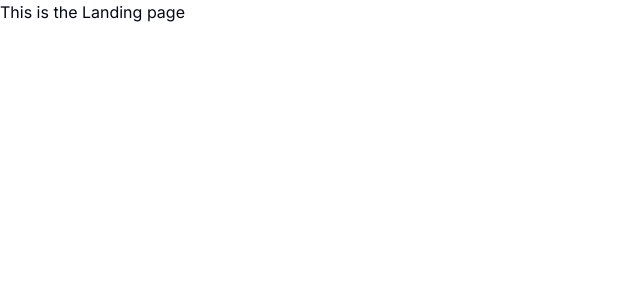
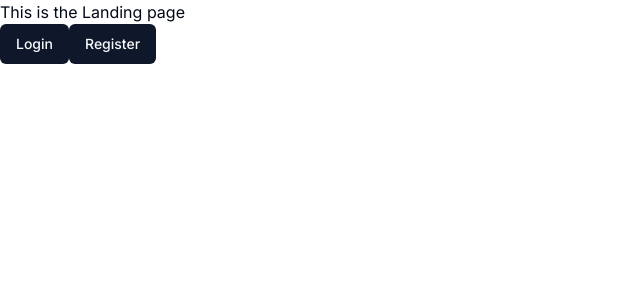
Before and after one commit to Yash-Sajwan24/ai-sass, a Next.js app: page / in a window 1280 px wide. Shown: the top 300 px of the page, without its empty margins (0-640 px from the left). Built offline with nearby package versions, Linux system fonts and the light colour scheme.

Commit message:
auth added

```diff
--- /dev/null
+++ b/app/(auth)/(routes)/sign-in/page.tsx
@@ -0,0 +1,5 @@
+import { SignIn } from "@clerk/nextjs";
+
+export default function Page() {
+  return <SignIn />;
+}
--- /dev/null
+++ b/app/(auth)/(routes)/sign-up/page.tsx
@@ -0,0 +1,5 @@
+import { SignUp } from "@clerk/nextjs";
+
+export default function Page() {
+  return <SignUp />;
+}
--- /dev/null
+++ b/app/(auth)/layout.tsx
@@ -0,0 +1,9 @@
+const AuthLayout = ({children}: {children: React.ReactNode}) => {
+  return (
+    <div className="flex items-center justify-center h-full">
+        {children}
+    </div>
+  )
+}
+
+export default AuthLayout
--- a/app/(dashboard)/(routes)/dashboard/page.tsx
+++ b/app/(dashboard)/(routes)/dashboard/page.tsx
@@ -1,8 +1,12 @@
+import { UserButton } from "@clerk/nextjs";
 
 export default function DasboardPage() {
   return (
     <>
       <p>Dashboard Page (Protected)</p>
+      <div className="h-screen">
+        <UserButton afterSignOutUrl="/" />
+      </div>
     </>
   );
 }
--- a/app/(landing)/page.tsx
+++ b/app/(landing)/page.tsx
@@ -1,10 +1,18 @@
 import { Button } from "@/components/ui/button";
+import Link from "next/link";
 
 export default function LandingPage() {
   return (
     <>
     <p>This is the Landing page  </p>
 
+        <Link href="/sign-in">
+            <Button> Login</Button>
+         </Link>
+        <Link href="/sign-up">
+            <Button> Register</Button>
+         </Link>
+
     </>
   );
 }
--- a/app/layout.tsx
+++ b/app/layout.tsx
@@ -1,6 +1,8 @@
 import type { Metadata } from "next";
 import { Inter } from "next/font/google";
 import "./globals.css";
+
+import { ClerkProvider } from '@clerk/nextjs'
 
 const inter = Inter({ subsets: ["latin"] });
 
@@ -15,8 +17,10 @@
   children: React.ReactNode;
 }>) {
   return (
+    <ClerkProvider>
     <html lang="en">
       <body className={inter.className}>{children}</body>
     </html>
+    </ClerkProvider>
   );
 }
--- a/package.json
+++ b/package.json
@@ -9,6 +9,7 @@
     "lint": "next lint"
   },
   "dependencies": {
+    "@clerk/nextjs": "^4.29.5",
     "@radix-ui/react-slot": "^1.0.2",
     "class-variance-authority": "^0.7.0",
     "clsx": "^2.1.0",
```
Also changed, not shown: middleware.ts (added, +12 -0 lines), 2 other files (tests, documents, lock files or other folders).
